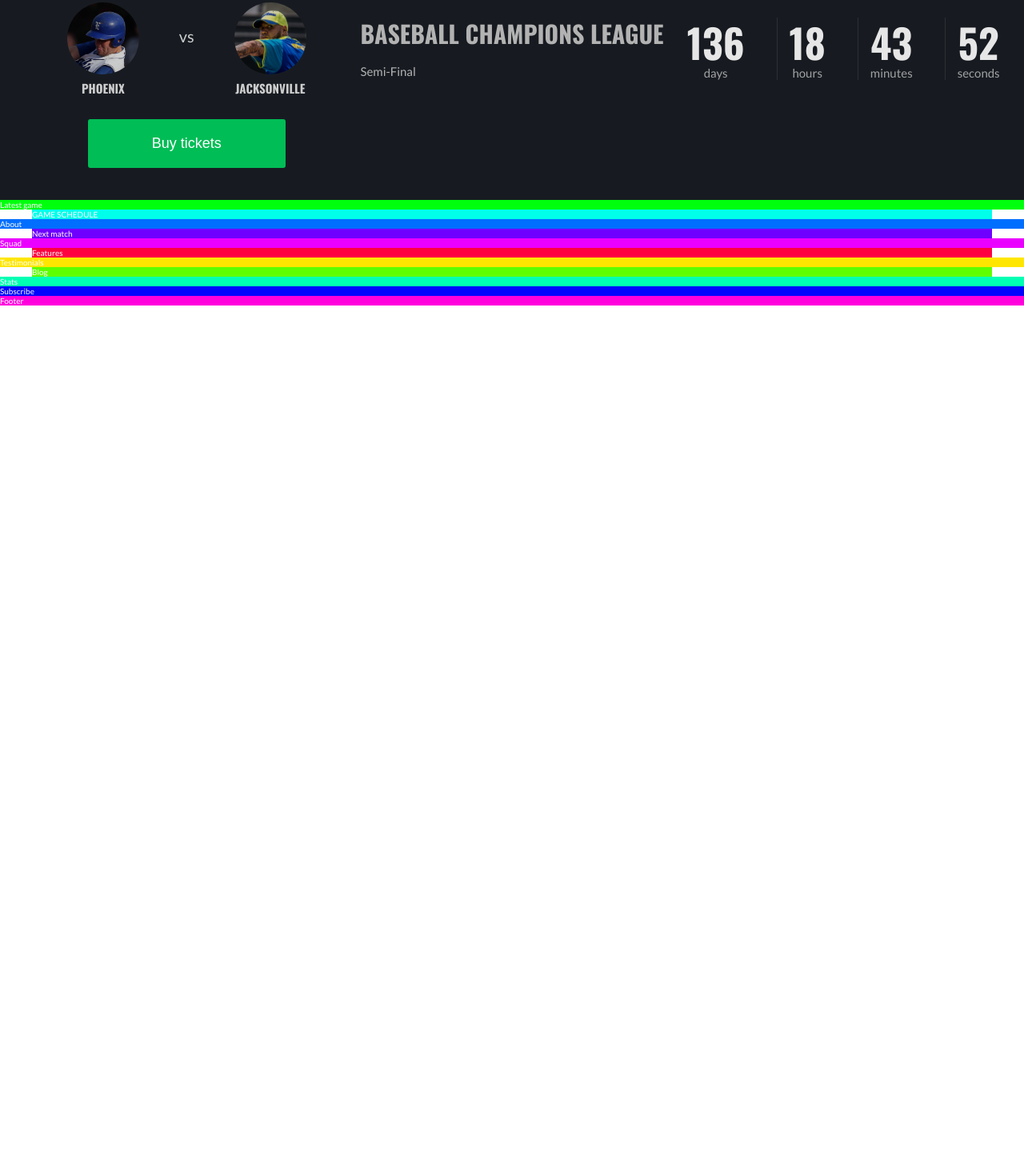
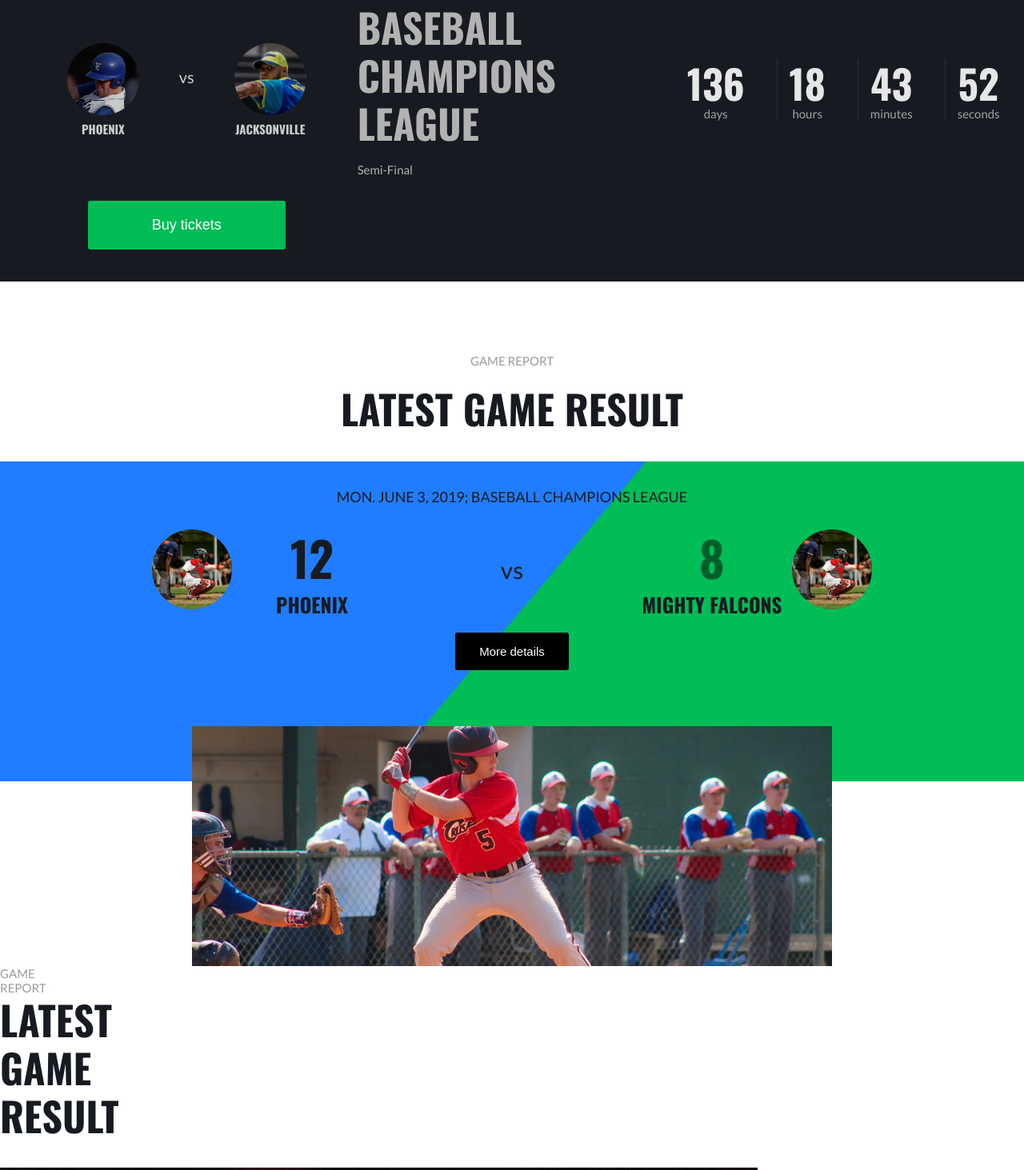
Before and after one commit to WellCause/phoenix, a website: page index.html in a window 1280 px wide. Shown: the part 837-2300 px from the top of the page at 80% size. Before the commit the page ends 1219 px from the top, so only its background shows below. Drawn offline with nearby package versions, Linux system fonts and the light colour scheme.

Commit message:
Latest game section partially completed

```diff
--- a/index.html
+++ b/index.html
@@ -16,7 +16,7 @@
             <svg class="header__logo">
                 <use xlink:href="resources/img/sprite.svg#icon-baseball1">
             </svg>
-            <h2 class="heading-2">Phoenix</h2>
+            <h2 class="heading-2 heading--white">Phoenix</h2>
         </div>
         <nav class="nav">
             <ul class="nav__list">
@@ -44,36 +44,36 @@
     <section class="countdown">
         <div class="countdown__vs">
             <div class="countdown__team">
-                <img class="countdown__img" src="resources/img/staff-2.jpg" alt="">
+                <img class="countdown__img" src="resources/img/staff-2.jpg" alt="Phoenix image">
                 <h3 class="heading-3">Phoenix</h3>
             </div>
             <span>vs</span>
             <div class="countdown__team">
-                <img class="countdown__img" src="resources/img/staff-5.jpg" alt="">
+                <img class="countdown__img" src="resources/img/staff-5.jpg" alt="Jacksonville image">
                 <h3 class="heading-3">Jacksonville</h3>
             </div>
         </div>
 
         <div class="countdown__event">
-            <h2 class="heading-2">Baseball champions league</h2>
+            <h2 class="heading-2 heading--white">Baseball champions league</h2>
             <span>Semi-Final</span>
         </div>
 
         <div class="countdown__time">
             <div class="countdown__count">
-                <h2 class="heading-2">136</h2>
+                <h2 class="heading-2 heading--white">136</h2>
                 <span>days</span>
             </div>
             <div class="countdown__count">
-                <h2 class="heading-2">18</h2>
+                <h2 class="heading-2 heading--white">18</h2>
                 <span>hours</span>
             </div>
             <div class="countdown__count">
-                <h2 class="heading-2">43</h2>
+                <h2 class="heading-2 heading--white">43</h2>
                 <span>minutes</span>
             </div>
             <div class="countdown__count">
-                <h2 class="heading-2">52</h2>
+                <h2 class="heading-2 heading--white">52</h2>
                 <span>seconds</span>
             </div>
         </div>
@@ -82,11 +82,51 @@
     </section>
 
     <section class="latest-game">
-        Latest game
+        <h4 class="heading-4">Game report</h4>
+        <h2 class="heading-2">Latest game result</h2>
+        <p class="latest-game__date">Mon. June 3, 2019; Baseball Champions League</p>
+        <div class="latest-game__result">
+            <div class="latest-game__team">
+                <img src="resources/img/team-1.jpg" alt="Phoenix image" class="latest-game__img">
+                <div class="latest-game__points">
+                    <span>12</span>
+                    <h3 class="heading-3">Phoenix</h3>
+                </div>
+            </div>
+            <span class="latest-game__vs">vs</span>
+            <div class="latest-game__team">
+                <div class="latest-game__points">
+                    <span>8</span>
+                    <h3 class="heading-3">Mighty Falcons</h3>
+                </div>
+                <img src="resources/img/team-1.jpg" alt="Phoenix image" class="latest-game__img">
+            </div>
+        </div>
+        <button class="btn btn--black">More details</button>
+        <div class="latest-game__video">
+            <img class="latest-game__preview" src="resources/img/image_5.jpg" alt="Video preview">
+        </div>
     </section>
 
-    <section class="game-schedule">
-        GAME SCHEDULE
+    <section class="schedule">
+        <h4 class="heading-4">Game report</h4>
+        <h2 class="heading-2">Latest game result</h2>
+        <div class="schedule__games">
+            <div class="schedule__game">
+                <p class="schedule__place">Home@arena - June 7, 2019</p>
+                <div class="schedule__vs">
+                    <div class="schedule__team">
+                        <img class="schedule__img" src="resources/img/staff-2.jpg" alt="Phoenix image">
+                        <h3 class="heading-3">Phoenix</h3>
+                    </div>
+                    <span>vs</span>
+                    <div class="schedule__team">
+                        <img class="schedule__img" src="resources/img/staff-5.jpg" alt="Jacksonville image">
+                        <h3 class="heading-3">Jacksonville</h3>
+                    </div>
+                </div>
+            </div>
+        </div>
     </section>
 
     <section class="about">
--- a/resources/sass/base/_typography.scss
+++ b/resources/sass/base/_typography.scss
@@ -1,6 +1,10 @@
 .heading {
     font-family: 'Oswald', sans-serif;
     text-transform: uppercase;
+}
+
+.heading--white {
+    color: #fff !important;
 }
 
 .heading-1 {
@@ -12,7 +16,8 @@
 
 .heading-2 {
     @extend .heading;
-    font-size: 3rem;
+    color: $color-primary;
+    font-size: 5rem;
     line-height: 1.2;
     font-weight: 700;
 }
@@ -23,3 +28,10 @@
     line-height: 1.2;
     font-weight: 700;
 }
+
+.heading-4 {
+    font-size: 1.5rem;
+    text-transform: uppercase;
+    font-weight: 400;
+    color: #999;
+}
--- a/resources/sass/components/_btn.scss
+++ b/resources/sass/components/_btn.scss
@@ -5,7 +5,7 @@
     border-radius: .3rem;
     font-size: 1.5rem;
     font-weight: 300;
-    // width: 15rem;
+    cursor: pointer;
 
     &--blue {
         background-color: $color-blue;
@@ -14,4 +14,13 @@
     &--green {
         background-color: $color-green;
     }
+
+    &--black {
+        background-color: #000;
+        padding: 1.5rem 3rem;
+
+        &:hover {
+            background-color: #222;
+        }
+    }
 }
--- a/resources/sass/layout/_countdown.scss
+++ b/resources/sass/layout/_countdown.scss
@@ -1,12 +1,14 @@
 .countdown {
+    padding: 4rem;
+    background-color: $color-primary;
+    grid-column: full-start / full-end;
     display: grid;
     grid-template-columns: repeat(auto-fit, minmax(35rem, 1fr));
+    grid-row-gap: 3rem;
+    grid-column-gap: 2rem;
     justify-content: space-evenly;
     justify-items: center;
     align-items: center;
-    padding: 4rem;
-    grid-row-gap: 3rem;
-    grid-column-gap: 2rem;
 
 
     &__vs {
--- a/resources/sass/layout/_header.scss
+++ b/resources/sass/layout/_header.scss
@@ -10,7 +10,7 @@
 
     &::before {
         content: '';
-        width: 38%;
+        width: 43%;
         height: 13rem;
         left: -10rem;
         top: 0;
@@ -18,7 +18,6 @@
         z-index: 1;
         background-color: $color-primary;
         transform: skewX(-40deg)
-        // background-image: linear-gradient(130deg, $color-primary 0%, $color-primary 32%, transparent 32%);
     }
 
     &__club {
@@ -33,8 +32,8 @@
         position: relative;
         display: inline-block;
         fill: $color-yellow;
-        height: 6rem;
-        width: 6rem;
+        height: 8rem;
+        width: 8rem;
         z-index: 10;
     }
 
--- /dev/null
+++ b/resources/sass/layout/_latest-game.scss
@@ -0,0 +1,119 @@
+.latest-game {
+    padding-top: 9rem;
+    display: grid;
+    grid-template-columns: $grid-columns-full;
+    grid-row-gap: 2rem;
+    justify-items: center;
+    grid-column: full-start / full-end;
+    color: $color-primary;
+    overflow: hidden;
+
+    .heading-2,
+    .heading-4,
+    &__date {
+        grid-column: center-start / center-end;
+    }
+
+    &__date {
+        // color: #fff;
+        text-transform: uppercase;
+        font-size: 1.8rem;
+        display: inline-block;
+        margin-top: 5rem;
+    }
+
+    &__result {
+        grid-column: col-start 2 / col-end 7;
+        display: flex;
+        width: 100%;
+        justify-content: space-between;
+        align-items: center;
+        position: relative;
+
+        &::before {
+            content: '';
+            width: 500%;
+            height: 40rem;
+            left: -150%;
+            top: -7.5rem;
+            position: absolute;
+            z-index: 1;
+            background-color: $color-blue;
+            transform: skewX(-40deg);
+            z-index: -1;
+        }
+
+        &::after {
+            content: '';
+            width: 500%;
+            height: 40rem;
+            left: 50%;
+            top: -7.5rem;
+            position: absolute;
+            z-index: 1;
+            background-color: $color-green;
+            transform: skewX(-40deg);
+            z-index: -1;
+        }
+    }
+
+    &__vs {
+        font-size: 3rem;
+    }
+
+    button {
+        grid-column: col-start 4 / col-end 5;
+    }
+
+    &__img {
+        height: 10rem;
+        border-radius: 50%;
+
+    }
+
+    &__team {
+        display: flex;
+        align-items: center;
+
+        &:last-child {
+            span {
+                color: rgba(0, 0, 0, .5);
+            }
+        }
+    }
+
+    &__points {
+        display: flex;
+        flex-direction: column;
+        align-items: center;
+        justify-content: center;
+        width: 20rem;
+
+        span {
+            font-family: 'Oswald';
+            font-size: 6rem;
+            font-weight: 700;
+        }
+
+        h3 {
+            font-size: 2.5rem;
+        }
+    }
+
+    &__video {
+        height: 30rem;
+        width: 80rem;
+        margin-top: 5rem;
+        grid-column: center-start / center-end;
+        overflow: hidden;
+    }
+
+    &__preview {
+        justify-self: center;
+        transform: translateY(-9rem);
+
+        &::before {
+            content: 'sdf';
+        }
+    }
+}
--- a/resources/sass/main.scss
+++ b/resources/sass/main.scss
@@ -7,6 +7,7 @@
 @import 'layout/header';
 @import 'layout/hero';
 @import 'layout/countdown';
+@import 'layout/latest-game';
 
 @import 'base/base';
 @import 'base/typography';
--- a/resources/sass/pages/_home.scss
+++ b/resources/sass/pages/_home.scss
@@ -1,13 +1,3 @@
-.countdown {
-    background-color: $color-primary;
-    grid-column: full-start / full-end;
-}
-
-.latest-game {
-    background-color: rgb(0, 255, 13);
-    grid-column: full-start / full-end;
-}
-
 .game-schedule {
     background-color: rgb(0, 255, 234);
     grid-column: center-start / center-end;
```
Also changed, not shown: resources/css/style.css.
